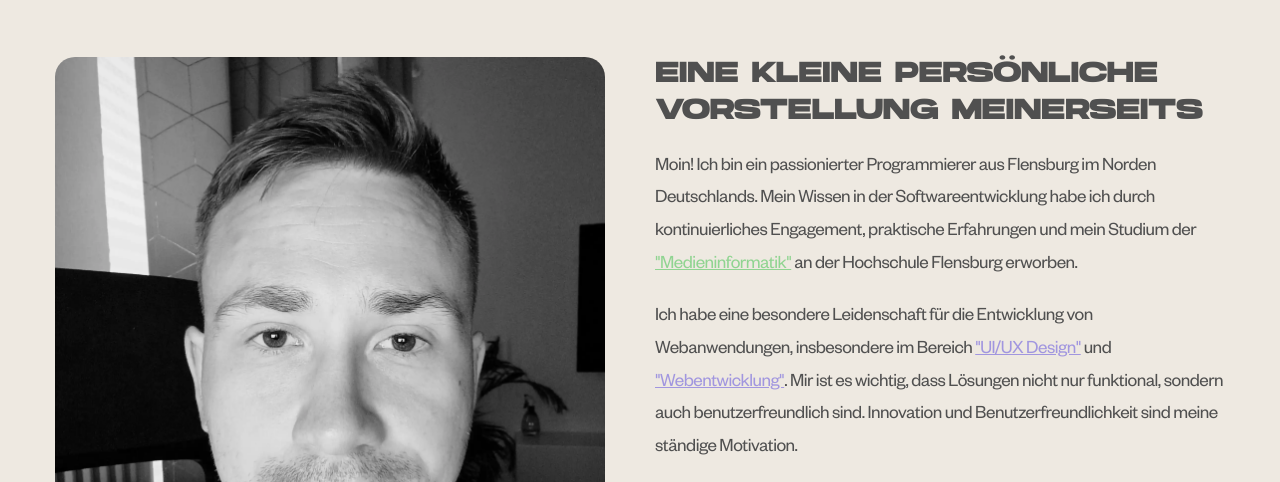
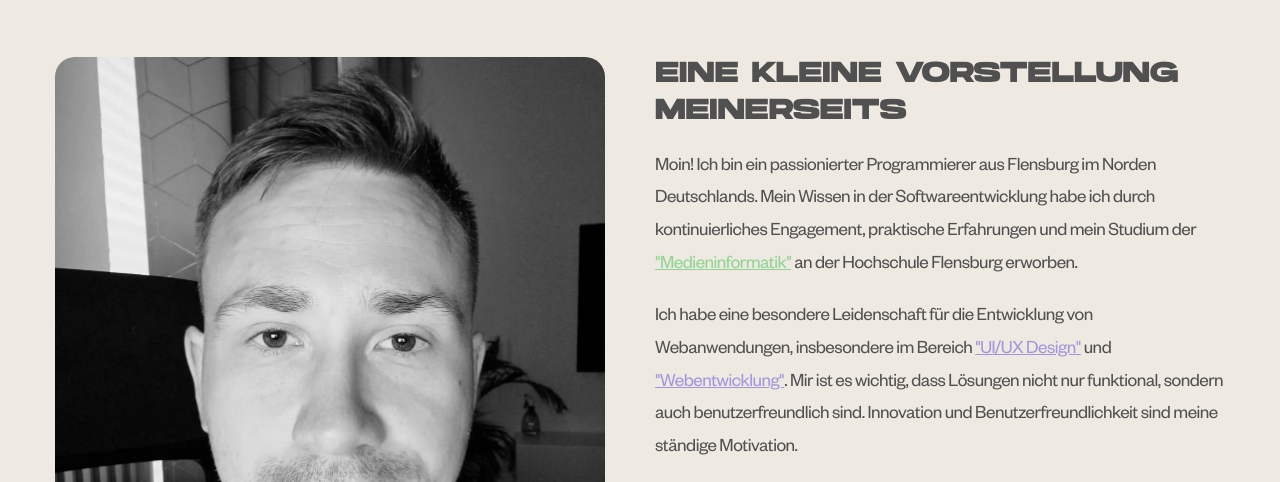
Before and after one commit to ledo9315/Freelanceportfolio, a plain HTML site: page about_me.html in a window 1280 px wide. Shown: the part 293-775 px from the top of the page. Drawn offline with Linux system fonts and the light colour scheme.

Commit message:
Update about_me.html

```diff
--- a/about_me.html
+++ b/about_me.html
@@ -107,7 +107,7 @@
             </div>
             <div class="about-text">
               <h2 class="title-3">
-                Eine kleine persönliche Vorstellung meinerseits
+                Eine kleine Vorstellung meinerseits
               </h2>
               <p>
                 Moin! Ich bin ein passionierter Programmierer aus Flensburg im
```
